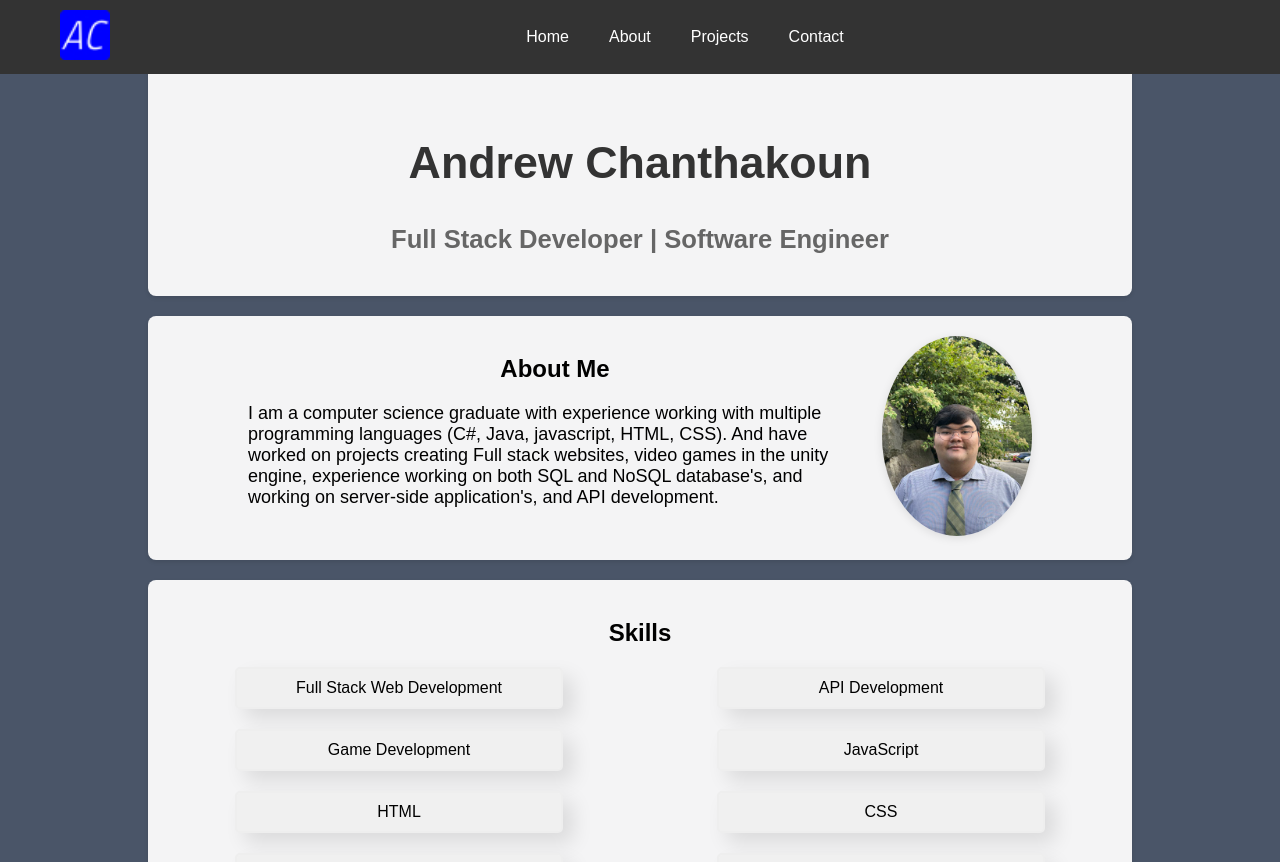
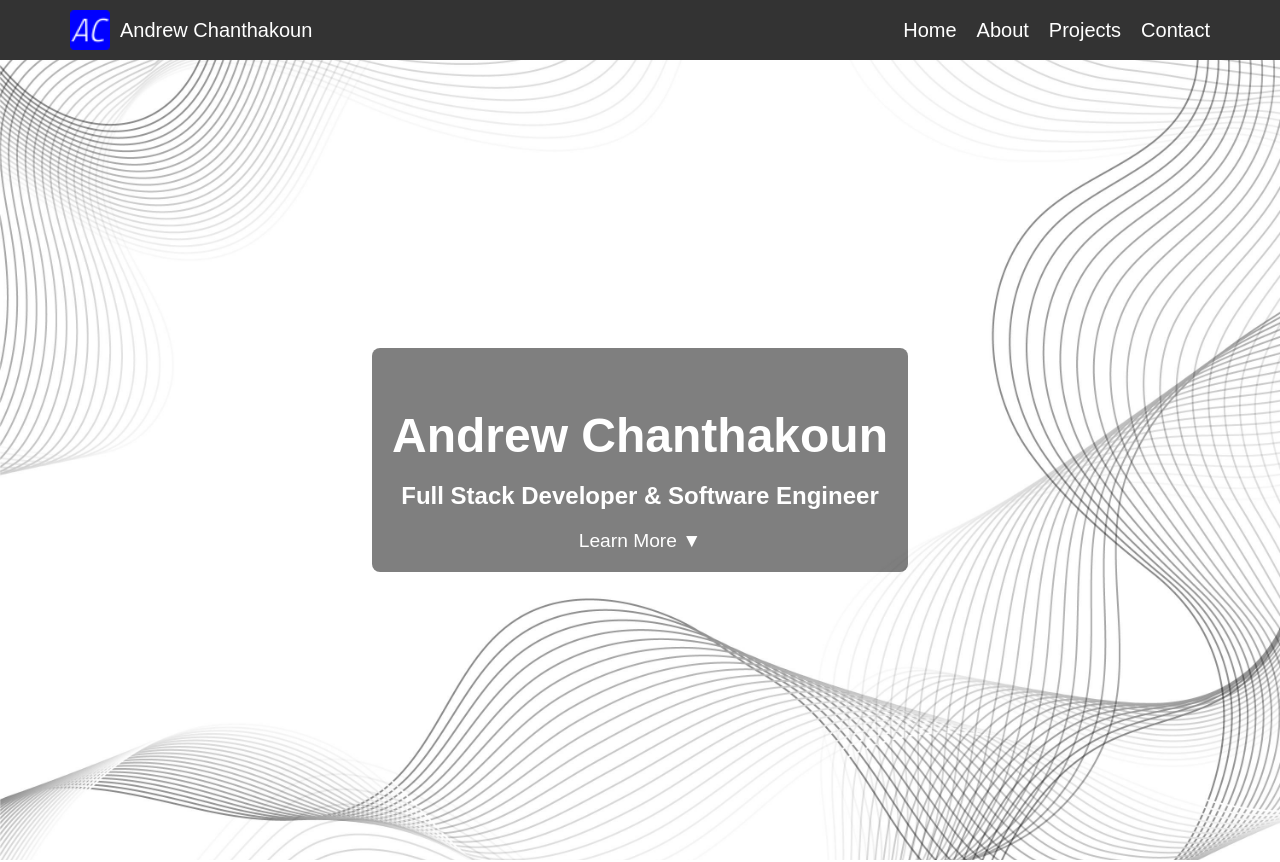
Before and after one commit to chanthakoun2002/web-portfolio, a React (Create React App) app: page / in a window 1280 px wide. Shown: the top 862 px of the page. Built offline with nearby package versions, Linux system fonts and the light colour scheme.

Commit message:
updated layout and css

```diff
--- a/src/App.js
+++ b/src/App.js
@@ -1,6 +1,6 @@
 import React from 'react';
 import { BrowserRouter as Router } from 'react-router-dom';
-import Header from './components/Header';
+import Navbar from './components/navbar';
 import Home from './components/home';
 import About from './components/About';
 import Projects from './components/projects';
@@ -13,7 +13,7 @@ function App() {
   return (
     <Router>
       <div className="App">
-        <Header />
+        <Navbar/>
         <main>
           <Home />
           <About />
--- a/src/components/About.js
+++ b/src/components/About.js
@@ -5,16 +5,16 @@ const About = () => (
   <div className="about-container">
 
     <section id="about" className="about">
-      <div class="about-left">
-        <h2>About Me</h2>
+      <div>
+        <h2>A Little About Me...</h2>
+          <div>
+            <img src={ProfileImg} alt="Profile picture" className="profile-picture" />
+          </div>
           <p>I am a computer science graduate with experience working with multiple programming languages (C#, Java, javascript, HTML, CSS).
            And have worked on projects creating Full stack websites, video games in the unity engine, experience working on both SQL
            and NoSQL database's, and working on server-side application's, and API development.</p>
       </div>
-      <div class="about-right">
-          <img src={ProfileImg} alt="Profile pic" className="profile-picture" />
-      </div>
-      </section>
+    </section>
 
     <section className="skills">
       <h2>Skills</h2>
--- a/src/components/Footer.js
+++ b/src/components/Footer.js
@@ -4,7 +4,7 @@ import React from 'react';
 
 const Footer = () => (
   <footer className="footer">
-    <p>Made by Andrew Chanthakoun © 2024</p>
+    <p> © Andrew Chanthakoun 2024</p>
     <div className="social-links">
     {/* <h3>Contact Me</h3> */}
       {/* <a href="mailto: Chanthakounandrew@gmail.com">ChanthakounAndrew@gmail.com</a>
--- a/src/components/Header.js
+++ /dev/null
@@ -1,24 +0,0 @@
-import React from 'react';
-
-import { Link as ScrollLink} from 'react-scroll';
-import logo from '../favicon-32x32.png';
-const Header = () => (
-  <header>
-    <nav>
-      <div className="nav-content">
-        <div className="logo">
-          <img src={logo} alt="Logo" />
-        </div>
-        <ul>
-          <li><ScrollLink to="hero" smooth={true} duration={500}>Home</ScrollLink></li>
-          <li><ScrollLink to="about" smooth={true} duration={500}>About</ScrollLink></li>
-          <li><ScrollLink to="projects" smooth={true} duration={500}>Projects</ScrollLink></li>
-
-          <li><ScrollLink to="contact" smooth={true} duration={500}>Contact</ScrollLink></li>
-        </ul>
-      </div>
-    </nav>
-  </header>
-);
-
-export default Header;
--- a/src/components/home.js
+++ b/src/components/home.js
@@ -1,16 +1,16 @@
 import React from 'react';
-// import '../styles/home.css';
+import { Link as ScrollLink } from 'react-scroll';
 
 const Home = () => (
   <div className="home-container">
     <section id="hero" className="hero">
-      <h1>Andrew Chanthakoun</h1>
-      <h2>Full Stack Developer | Software Engineer</h2>
-      {/* <p>Welcome to my web portfolio! My name is Andrew Chanthakoun and i am a passionate full stack developer with experience
-        in building full stack applications, creating databases, and creating software using modern technologies.</p> */}
+      <div className="overlay">
+        <h1>Andrew Chanthakoun</h1>
+        <h2>Full Stack Developer & Software Engineer</h2>
+        <a class="scroll-down"><ScrollLink to="about" smooth={true} duration={500}> Learn More ▼</ScrollLink></a>
 
+      </div>
     </section>
   </div>
 );
-
 export default Home;
--- /dev/null
+++ b/src/components/navbar.js
@@ -0,0 +1,42 @@
+import React from 'react';
+import { Link as ScrollLink } from 'react-scroll';
+import logo from '../favicon-32x32.png';
+
+const Header = () => (
+  <header>
+    <nav>
+      <div className="nav-content">
+        <div className="logo">
+          <a href="#">
+            <img src={logo} alt="Logo" />
+            Andrew Chanthakoun
+          </a>
+        </div>
+        <ul className="navbar-links">
+          <li>
+            <ScrollLink to="hero" smooth={true} duration={500}>
+              Home
+            </ScrollLink>
+          </li>
+          <li>
+            <ScrollLink to="about" smooth={true} duration={500}>
+              About
+            </ScrollLink>
+          </li>
+          <li>
+            <ScrollLink to="projects" smooth={true} duration={500}>
+              Projects
+            </ScrollLink>
+          </li>
+          <li>
+            <ScrollLink to="contact" smooth={true} duration={500}>
+              Contact
+            </ScrollLink>
+          </li>
+        </ul>
+      </div>
+    </nav>
+  </header>
+);
+
+export default Header;
--- a/src/components/projects.js
+++ b/src/components/projects.js
@@ -16,10 +16,10 @@ const Projects = () => {
       links: [{ text: 'GitHub', href: 'https://github.com/chanthakoun2002/game-dev-project-2d-isometric-rpg' }],
     },
     {
-      title: 'Inventory Management App',
+      title: 'Inventory Management Web Application',
       images: [Image2],
       info: '(HTML/CSS | Javascript | Vite.js | Bootstrap | Express | MongoDB)',
-      description: 'An app for managing inventory with CRUD operations using NoSQL.',
+      description: 'An app for managing inventory and orders with a backend API for handeling CRUD operation connected to a NoSQL database.',
       links: [{ text: 'GitHub', href: 'https://github.com/chanthakoun2002/Inventory-management-api' }],
     },
     {
@@ -60,7 +60,7 @@ const Projects = () => {
                 className={`accordion-title ${index === activeProjectIndex ? 'active' : ''}`}
                 onClick={() => toggleProject(index)}
               >
-                {project.title} ▼
+                {project.title} ▼ click me
               </div>
               {index === activeProjectIndex && (
                 <div className="accordion-content">
@@ -84,7 +84,7 @@ const Projects = () => {
           ))}
         </div>
 
-        {/* Right-side slideshow */}
+        {/* Right-side slideshow, or at least should be slideshow...*/}
         {activeProjectIndex !== null && (
           <div className="project-details">
             <div className="project-image">
--- a/src/styles/App.css
+++ b/src/styles/App.css
@@ -3,7 +3,8 @@ body {
   font-family: Arial, sans-serif;
   margin: 0;
   padding: 0;
-  background-color: #4A5568;
+  background-color:#ffffff;
+
 }
 
 .App {
@@ -14,9 +15,8 @@ body {
 
 main {
   flex: 1;
-  max-width: 80%;
+  max-width: 1000%;
   margin: 0 auto;
-  padding: 20px;
   box-sizing: border-box;
 }
 
@@ -24,52 +24,76 @@ h2{
   text-align: center;
 }
 
-/* Header */
+/* Navbar */
 header {
   background-color: #333;
-  padding: 10px 20px;
-  position: fixed;
+  padding: 10px 0;
   top: 0;
   width: 100%;
   z-index: 1000;
+  position: sticky;
 }
 
 .nav-content {
   display: flex;
   align-items: center;
-  max-width: 1200px;
+  justify-content: space-between;
+  max-width: 100%;
   margin: 0 auto;
+  padding: 0 70px;
+
+}
+
+.logo a {
+  color: white;
+  text-decoration: none;
+  font-size: 20px;
+  display: flex;
+  align-items: center;
+  gap: 10px;
 }
 
 .logo img {
-  height: 50px;
+  height: 40px;
 }
 
-nav ul {
+
+.navbar-links {
   list-style: none;
   display: flex;
-  flex: 1;
-  justify-content: center;
+  gap: 20px;
+  margin: 0;
   padding: 0;
-  margin: 0;
+
 }
 
-nav ul li {
-  margin: 0 20px;
+.navbar-links a {
+  color: white;
+  text-decoration: none;
+  font-size: 20px;
 }
 
-nav a {
-  color: white;
-  text-decoration: none;
-  font-size: 16px;
-}
-
-nav a:hover {
+.navbar-links a:hover {
   text-decoration: underline;
 }
 
+@media (max-width: 768px) {
+  .nav-content {
+    flex-direction: column;
+    align-items: center;
+  }
+
+  .navbar-links {
+    flex-direction: row;
+    margin-top: 10px;
+    gap: 10px;
+    font-size: 15px;
+  }
+}
+
+
 /* Sections */
-.hero, .about, .education, .skills, .contact , .projects {
+ .education, .skills, .contact , .projects {
   background-color: #f4F4F5;
   margin: 20px 0;
   padding: 20px;
@@ -77,33 +101,94 @@ nav a:hover {
   box-shadow: 0 2px 4px rgba(0, 0, 0, 0.1);
 }
 
+/* Hero Section */
 .hero {
+  position: relative;
+  height: 100vh;
+  background-image: url('../media/herobglight.jpg');
+  background-size: cover;
+  background-position: center;
+  background-attachment: fixed;
+  display: flex;
+  justify-content: center;
+  align-items: center;
   text-align: center;
-  padding-top: 60px;
+  color: white;
 }
 
+.overlay {
+  background-color: rgba(0, 0, 0, 0.5);
+  padding: 20px;
+  border-radius: 8px;
+}
+
+
 .hero h1 {
-  font-size: 2.8rem;
-  color: #333;
+  font-size: 3rem;
+  margin-bottom: 10px;
 }
 
 .hero h2 {
-  font-size: 1.6rem;
-  color: #666;
+  font-size: 1.5rem;
 }
 
+.scroll-down {
+  margin-top: 20px;
+  text-decoration: none;
+  font-size: 1.2rem;
+  color: #fff;
+}
+
+.scroll-down:hover {
+  text-decoration: underline;
+}
+
+/* #about {
+  padding: 40px;
+  background-color: #fff;
+  text-align: center;
+  margin: -80px auto 0;
+  max-width: 800px;
+  box-shadow: 0 4px 8px rgba(0, 0, 0, 0.1);
+  border-radius: 10px;
+} */
+
+/* Responsive Design */
+@media (max-width: 768px) {
+  .hero h1 {
+    font-size: 2.5rem;
+  }
+
+  .hero h2 {
+    font-size: 1.2rem;
+  }
+
+  .scroll-down {
+    font-size: 1rem;
+  }
+}
 
 /* About Section */
 .about {
   display: flex;
-  gap: 20px;
-  padding-left: 100px;
-  padding-right: 100px;
+  flex-direction: column;
+  align-items: center;
+  justify-content: center;
+  text-align: center;
+  padding: 40px;
+  /* background-color: #f8f9fa; */
+  /* box-shadow: 0 2px 4px rgba(0, 0, 0, 0.1); */
+  border-radius: 8px;
+  margin: 20px auto;
+  max-width: 800px;
+
 }
 
 .about p {
   flex: 1;
-  font-size: 18px;
+  font-size: 20px;
+  line-height: 1.5;
+  text-align: center;
 }
 
 .profile-picture {
@@ -112,6 +197,8 @@ nav a:hover {
   border-radius: 50%;
   object-fit: cover;
   box-shadow: 0 2px 10px rgba(0, 0, 0, 0.1);
+  align-items: center;
+  margin-bottom: 20px;
 }
 
 /* Skills Section */
@@ -175,7 +262,7 @@ nav a:hover {
 }
 
 .accordion-title.active {
-  background-color: #d0d0d0;
+  background-color: #868282be;
 }
 
 .project-details {
@@ -238,14 +325,14 @@ nav a:hover {
 /* Footer */
 footer {
   text-align: center;
-  padding: 20px 0;
+  padding: 10px 10;
   background-color: #565864;
   color: #eee;
   box-shadow: 0 -2px 4px rgba(0, 0, 0, 0.1);
 }
 
 /* Responsive Styles */
-@media (max-width: 1200px) {
+/* @media (max-width: 1200px) {
   main {
     padding: 0 5%;
   }
@@ -277,4 +364,4 @@ footer {
   .profile-picture {
     width: 100px;
   }
-}
+} */
```
Also changed, not shown: src/media/herobglight.jpg (added), 2 other files (tests, documents, lock files or other folders).
